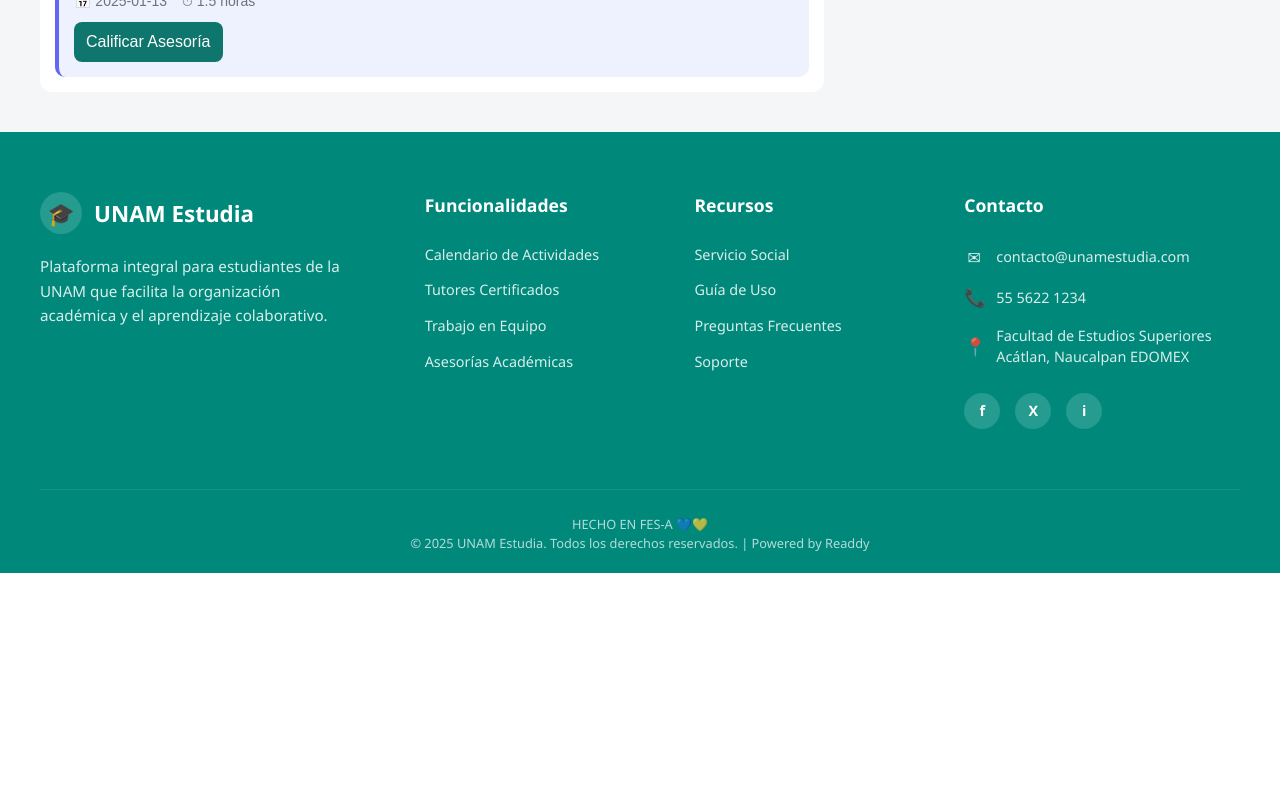
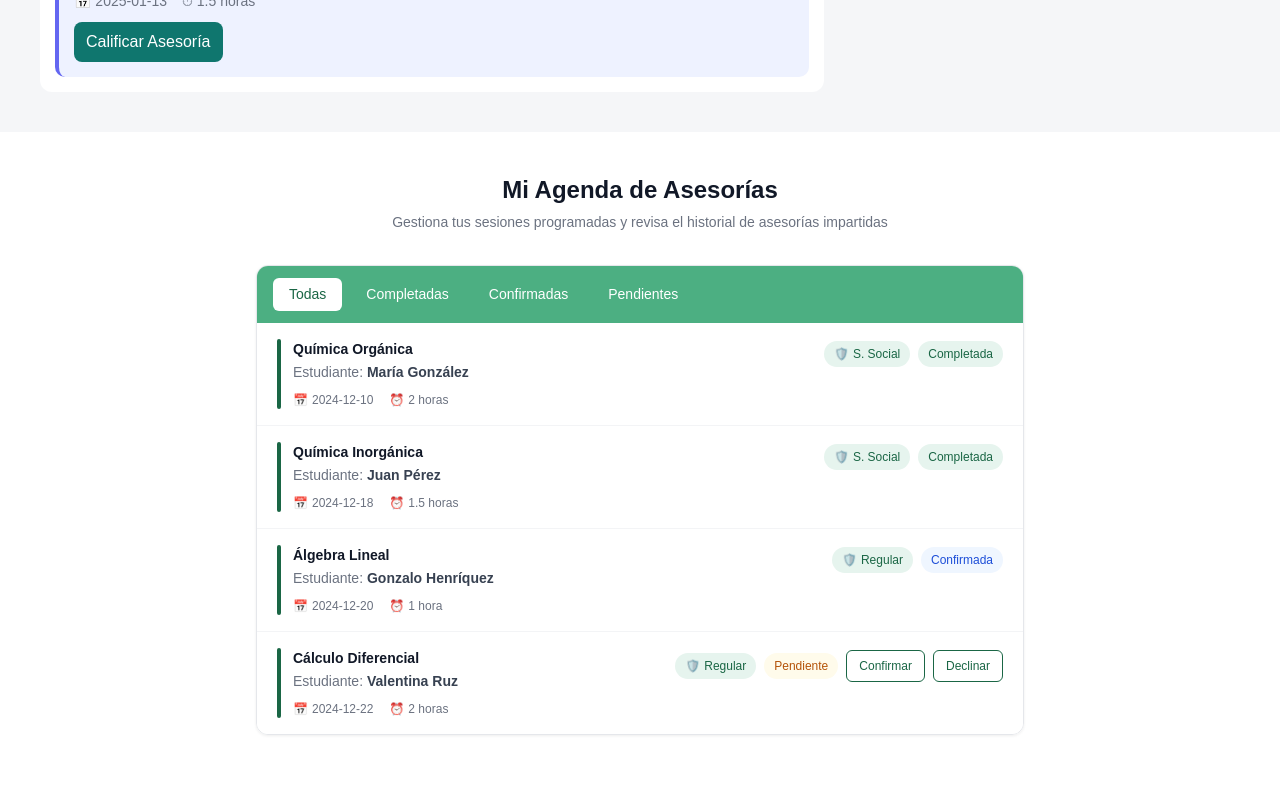
Before and after one commit to Null-Nexus/Frontend-Proyecto, a Next.js app in the folder proyecto_lynx/: page / in a window 1280 px wide. Shown: the part 4240-5040 px from the top of the page. Before the commit the page ends 4813 px from the top, so only its background shows below. Built offline with nearby package versions, Linux system fonts and the light colour scheme.

Commit message:
cambio en boton confirmar

```diff
--- a/proyecto_lynx/app/Asesores/Asesor[i]/Asesores.module.css
+++ b/proyecto_lynx/app/Asesores/Asesor[i]/Asesores.module.css
@@ -205,16 +205,16 @@
   font-size: 0.75rem;
   padding: 0.375rem 0.75rem;
   border-radius: 0.375rem;
-  background-color: #1a6645;
-  color: #ffffff;
+  background-color: transparent;
+  color: #1a6645;
   font-weight: 500;
-  border: none;
+  border: 1px solid #1a6645;
   cursor: pointer;
   transition: background-color 0.15s;
 }
 
 .btnConfirmar:hover {
-  background-color: #145236;
+  background-color: #e6f4ee;
 }
 
 .btnDeclinar {
--- a/proyecto_lynx/app/header/header.tsx
+++ b/proyecto_lynx/app/header/header.tsx
@@ -24,7 +24,7 @@
         {/* Cambiamos <a> por <Link> */}
         <Link href="/" className={`${styles.navLink} ${styles.active}`}>Inicio</Link>
         <Link href="/alumno" className={styles.navLink}>Alumno</Link>
-        <Link href="/asesor" className={styles.navLink}>Asesor</Link>
+        <Link href="/Asesor" className={styles.navLink}>Asesor</Link>
         <Link href="/chat" className={styles.navLink}>
           <span className={styles.chatIcon}>
             <svg width="16" height="16" viewBox="0 0 24 24" fill="none" stroke="currentColor" strokeWidth="2">
@@ -41,6 +41,7 @@
         <Link href="/Registro" className={styles.registerBtn}>
           Registrarse
         </Link>
+
       </div>
     </header>
   );
--- a/proyecto_lynx/app/page.tsx
+++ b/proyecto_lynx/app/page.tsx
@@ -7,7 +7,7 @@
 import Tutores from "./Tutores/Tutores";
 import Footer from "./Footer/footer";
 import Inicio from "./Inicio/Inicio{i}/Inicio";
-
+import Asesores from "./Asesores/Asesor[i]/Asesores"
 export default function Home() {
   return (
     <>
@@ -22,6 +22,7 @@
       </div>
       <Tutores />
       <AsesoriasA />
+      <Asesores />
       <Footer />
     </>
   );
```
